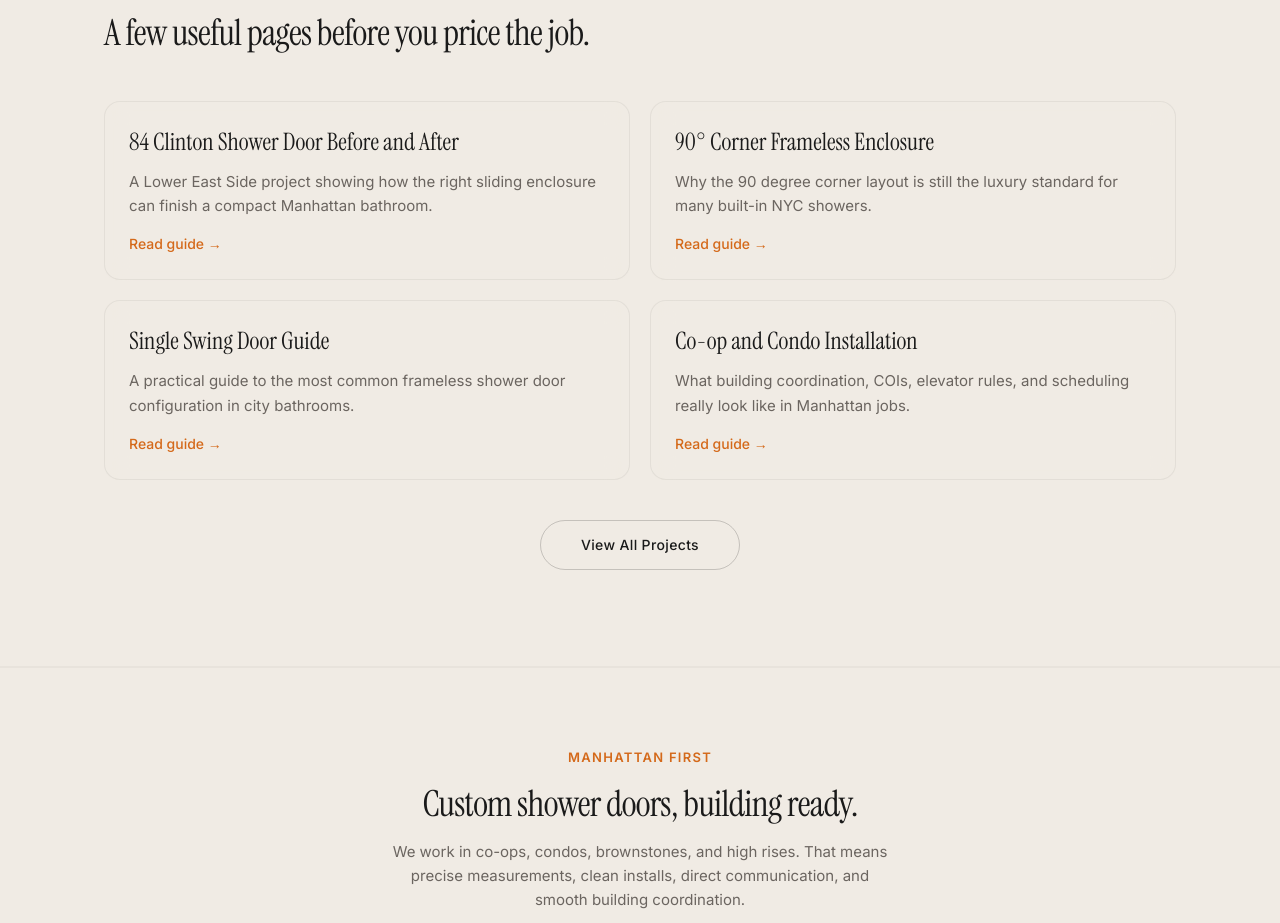
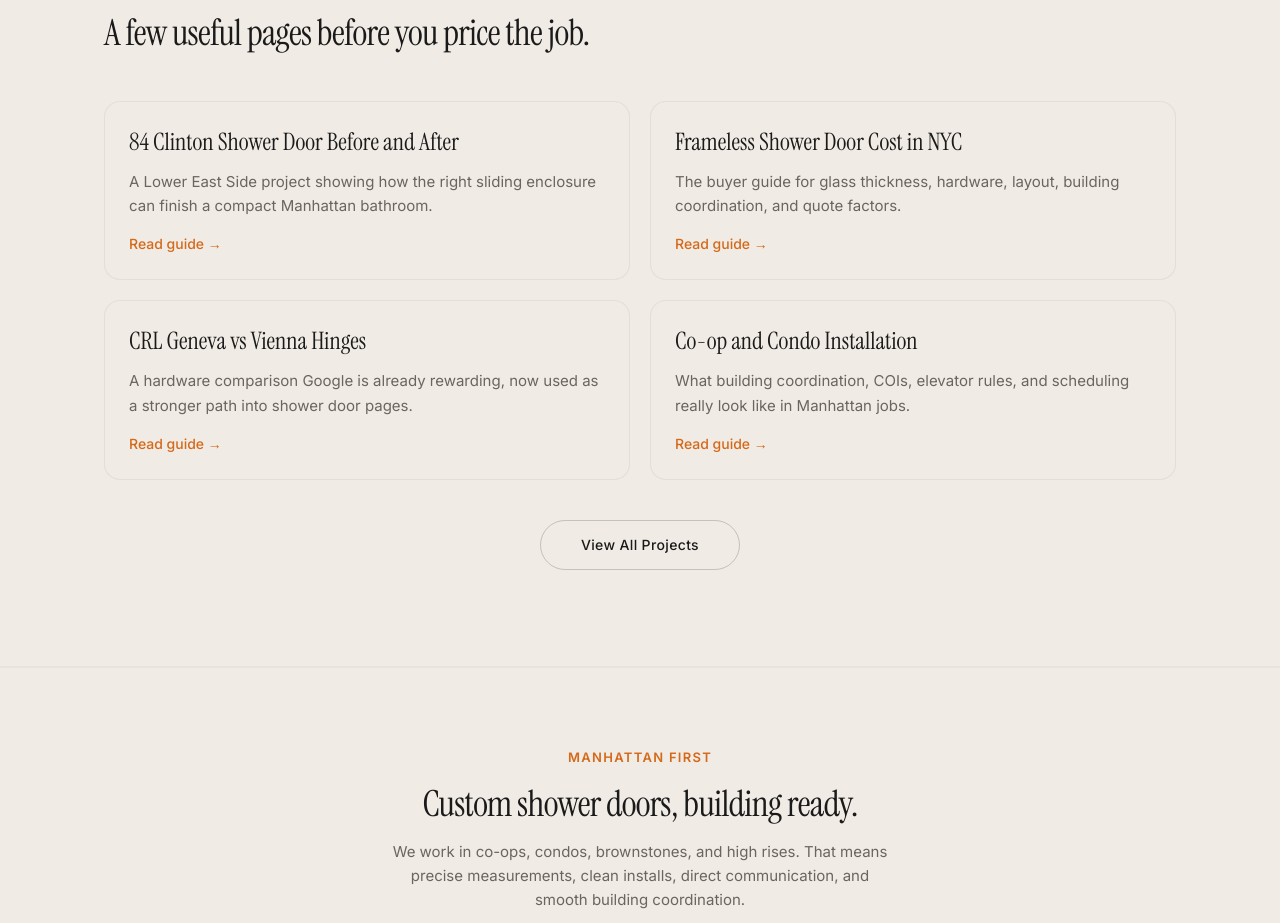
Before and after one commit to donaldlena833-cyber/MetroGlassPro-Website-V8, a Next.js app: page / in a window 1280 px wide. Shown: the part 5860-6783 px from the top of the page. Built offline with nearby package versions, Linux system fonts and the light colour scheme; no server answers.

Commit message:
Refocus MetroGlassPro homepage SEO links

```diff
--- a/app/frameless-shower-doors-nyc/page.tsx
+++ b/app/frameless-shower-doors-nyc/page.tsx
@@ -2,12 +2,12 @@ import type { Metadata } from 'next'
 import Link from 'next/link'
 
 export const metadata: Metadata = {
-  title: 'Frameless Shower Doors Manhattan and NYC',
-  description: 'Custom frameless shower doors for Manhattan apartments, condos, and homes, plus NYC support. 3/8" and 1/2" tempered glass, premium hardware, clean installs, COI ready.',
+  title: 'Frameless Shower Doors NYC | Manhattan Custom Glass',
+  description: 'Custom frameless shower doors in NYC with Manhattan-first service, 3/8" and 1/2" tempered glass, premium hardware, COI support, and clean installation.',
   alternates: { canonical: 'https://metroglasspro.com/frameless-shower-doors-nyc/' },
   openGraph: {
-    title: 'Frameless Shower Doors in Manhattan and NYC',
-    description: 'Custom frameless shower doors for Manhattan apartments, condos, and homes, plus NYC support. Premium glass, careful fitting, and clean installation.',
+    title: 'Frameless Shower Doors NYC | Manhattan Custom Glass',
+    description: 'Custom frameless shower doors in NYC with Manhattan-first service, premium glass, careful fitting, COI support, and clean installation.',
     url: 'https://metroglasspro.com/frameless-shower-doors-nyc/',
     type: 'website',
   },
@@ -112,7 +112,7 @@ export default function FramelessShowerDoorsNYC() {
         <div className="relative z-10 max-w-3xl mx-auto px-6 sm:px-10 text-center py-20 sm:py-28">
           <p className="text-orange text-[13px] font-semibold tracking-widest uppercase mb-5 anim-fade-up">NYC&apos;s Custom Glass Specialists</p>
           <h1 className="heading-serif text-charcoal text-4xl sm:text-6xl lg:text-7xl anim-hero">
-            Frameless Shower Doors NYC
+            Frameless Shower Doors in NYC
           </h1>
           <p className="mt-6 text-charcoal/60 text-base sm:text-lg leading-relaxed max-w-xl mx-auto anim-fade-up d2">
             Custom-measured, precision-fabricated frameless glass doors installed across all five boroughs. Premium hardware, expert fitting, no shortcuts.
--- a/app/page.tsx
+++ b/app/page.tsx
@@ -38,14 +38,14 @@ const featuredGuides = [
     href: '/projects/84-clinton-lower-east-side-shower-door-before-after/',
   },
   {
-    title: '90° Corner Frameless Enclosure',
-    description: 'Why the 90 degree corner layout is still the luxury standard for many built-in NYC showers.',
-    href: '/projects/90-corner-enclosure-nyc/',
+    title: 'Frameless Shower Door Cost in NYC',
+    description: 'The buyer guide for glass thickness, hardware, layout, building coordination, and quote factors.',
+    href: '/projects/frameless-shower-door-cost-nyc/',
   },
   {
-    title: 'Single Swing Door Guide',
-    description: 'A practical guide to the most common frameless shower door configuration in city bathrooms.',
-    href: '/projects/single-swing-door-nyc/',
+    title: 'CRL Geneva vs Vienna Hinges',
+    description: 'A hardware comparison Google is already rewarding, now used as a stronger path into shower door pages.',
+    href: '/projects/crl-geneva-vs-vienna-hinges/',
   },
   {
     title: 'Co-op and Condo Installation',
```
